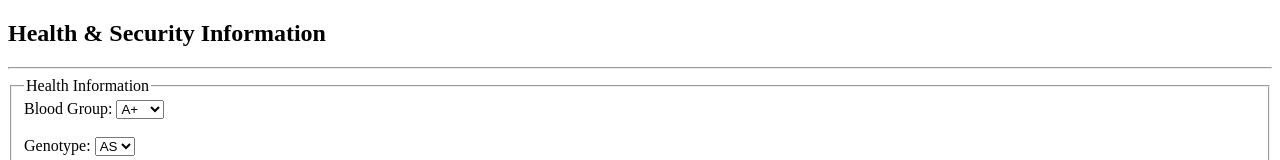
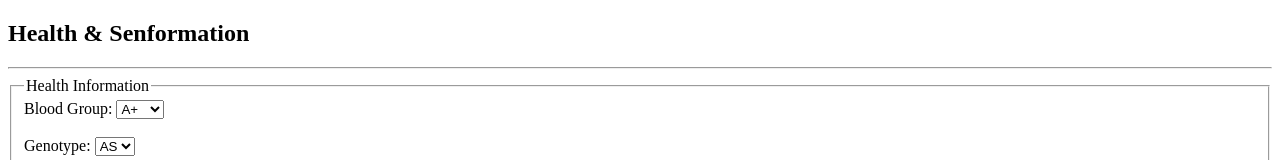
Before and after one commit to davezig6-boop/Dave, a plain HTML site: page health.html in a window 1280 px wide. Shown: the top 160 px of the page. Drawn offline with Linux system fonts and the light colour scheme.

Commit message:
Update health.html

```diff
--- a/health.html
+++ b/health.html
@@ -6,7 +6,7 @@
 <body>
 
 <header>
-    <h2>Health & Security Information</h2>
+    <h2>Health & Senformation</h2>
     <hr>
 </header>
 
```
